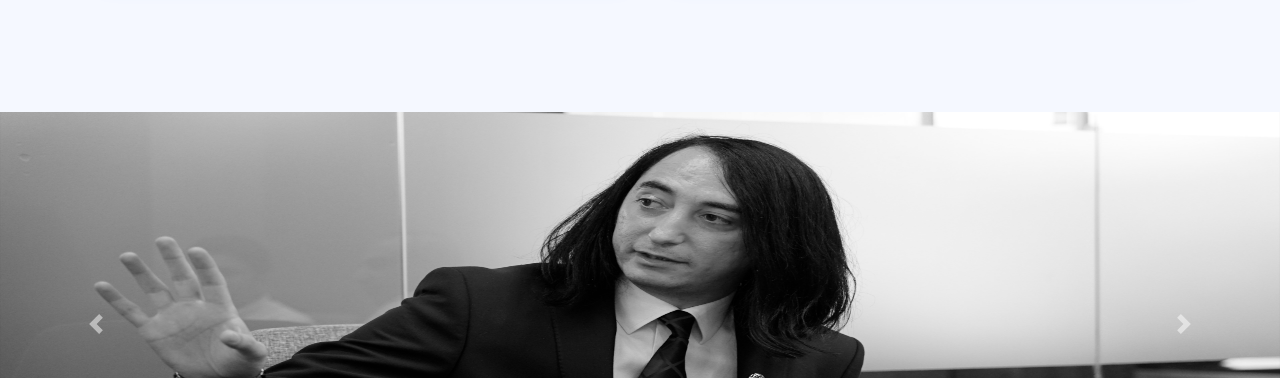
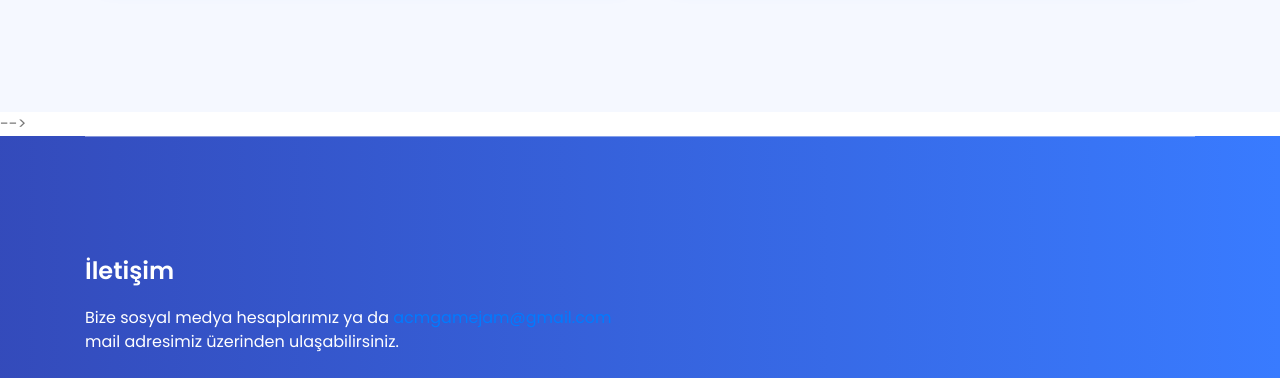
Before and after one commit to AcmDevelopers/hujam, a website: page assets/index.html in a window 1280 px wide. Shown: the part 7150-7528 px from the top of the page. Drawn offline with nearby package versions, Linux system fonts and the light colour scheme; files that its build step writes are made by us from their sources; files whose address does not match are found by name.

Commit message:
Add files via upload

```diff
--- a/assets/index.html
+++ b/assets/index.html
@@ -423,7 +423,7 @@
         </div> <!-- JÜRİ LİSTESİ DESKTOP ENDS -->
 
          <!-- JÜRİ LİSTESİ MOBILE START -->
-         <div class="juri-mobile">
+        <!--<div class="juri-mobile">
             <div id="carouselCaptions" class="carousel slide" data-ride="carousel">
               <ol class="carousel-indicators">
                 <li data-target="#carouselCaptions" data-slide-to="0" class="active"></li>
@@ -535,7 +535,7 @@
                 <span class="sr-only">Sonraki</span>
               </a>
             </div>
-          </div>
+          </div> -->
 
     </section>-->
 
```
